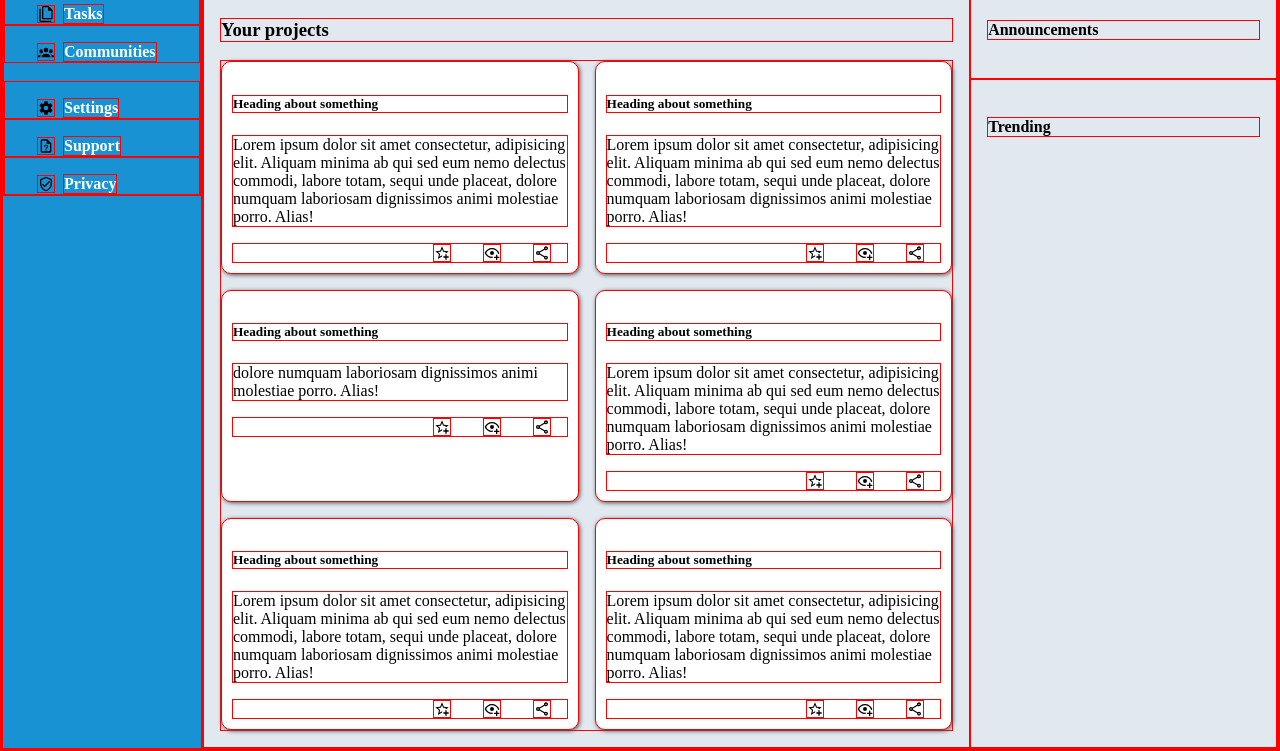
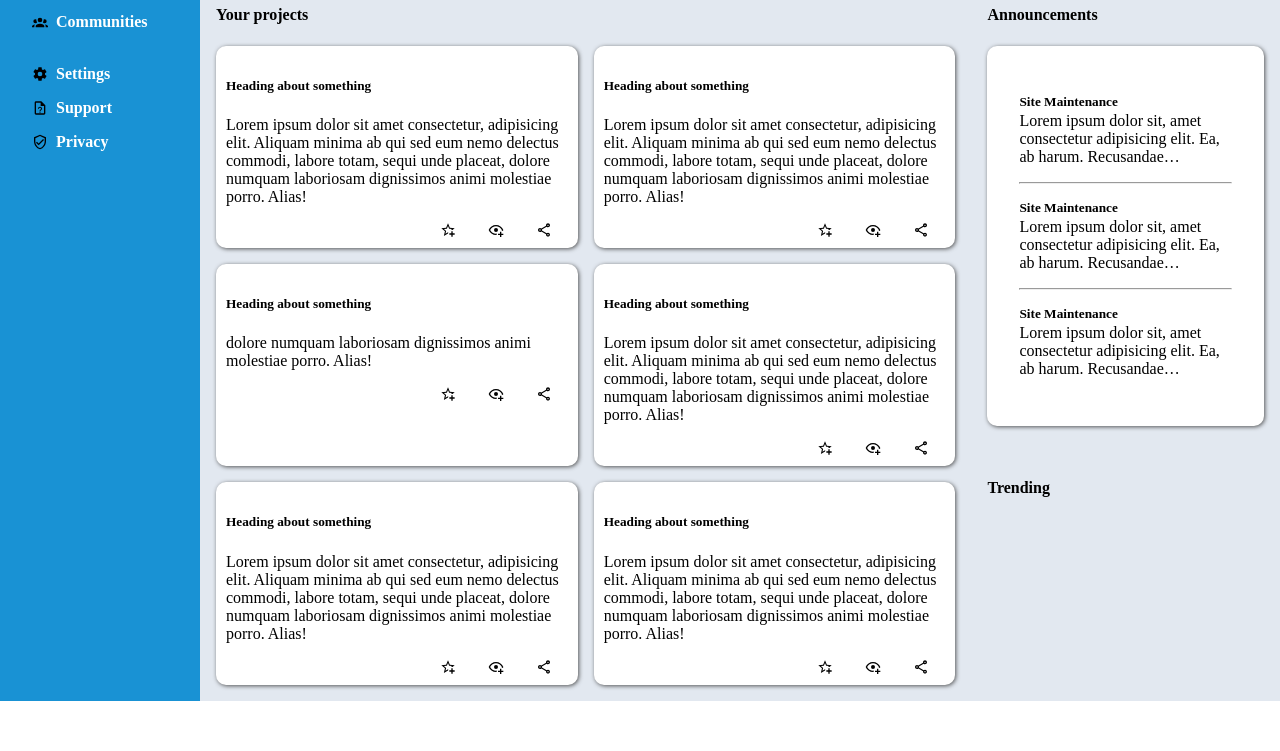
Before and after one commit to playtunes100/dashboard, a plain HTML site: page index.html in a window 1280 px wide. Shown: the part 223-974 px from the top of the page. After the commit the page ends 924 px from the top, so only its background shows below. Drawn offline with Linux system fonts and the light colour scheme.

Commit message:
Add announcements html and css

```diff
--- a/css/styles.css
+++ b/css/styles.css
@@ -1,6 +1,4 @@
-* {
-    border: 1px solid red;
-}
+
 body {
     margin: 0;
     display: grid;
@@ -192,6 +190,31 @@ body {
     padding: 1rem;
 }
 
+.announcements-container {
+    padding: 2rem;
+    box-shadow:  1px 1px 4px #535455;
+    border-radius: 10px;
+    background-color: white;
+}
+
+.announcements-container hr {
+    color: #e4e4e4;
+    size: 1px;
+}
+
+.ann-card p {
+    margin-top:2px ;
+    display: -webkit-box;
+            -webkit-box-orient: vertical;
+            -webkit-line-clamp: 3;
+            overflow: hidden;
+            text-overflow: ellipsis;
+}
+.ann-card h5 {
+    margin-bottom: 2px;
+    margin-top:1rem ;
+}
+
 .trending {
     grid-area: trending;
     padding: 1rem;
--- a/index.html
+++ b/index.html
@@ -79,7 +79,7 @@
     </div>
     <div class="main-content">
         <div class="projects">
-            <h3>Your projects</h3>
+            <h4>Your projects</h4>
             <div class="card-container">
                 <div class="card">
                     <h5>Heading about something</h5>
@@ -164,6 +164,32 @@
         </div>
         <div class="announcements">
             <h4>Announcements</h4>
+            <div class="announcements-container">
+                <div class="ann-card">
+                    <h5>Site Maintenance</h5>
+                    <p>Lorem ipsum dolor sit, amet consectetur adipisicing elit. Ea, ab harum.
+                        Recusandae necessitatibus voluptatibus eaque dolores soluta similique, i
+                        ste odio ipsam accusantium deserunt?
+                        Fugit molestias possimus magni numquam quas perferendis.</p>
+                </div>
+                <hr>
+                <div class="ann-card">
+                    <h5>Site Maintenance</h5>
+                    <p>Lorem ipsum dolor sit, amet consectetur adipisicing elit. Ea, ab harum.
+                        Recusandae necessitatibus voluptatibus eaque dolores soluta similique, i
+                        ste odio ipsam accusantium deserunt?
+                        Fugit molestias possimus magni numquam quas perferendis.</p>
+                </div>
+                <hr>
+                <div class="ann-card">
+                    <h5>Site Maintenance</h5>
+                    <p>Lorem ipsum dolor sit, amet consectetur adipisicing elit. Ea, ab harum.
+                        Recusandae necessitatibus voluptatibus eaque dolores soluta similique, i
+                        ste odio ipsam accusantium deserunt?
+                        Fugit molestias possimus magni numquam quas perferendis.</p>
+                </div>
+
+            </div>
         </div>
         <div class="trending">
             <h4>Trending</h4>
```
